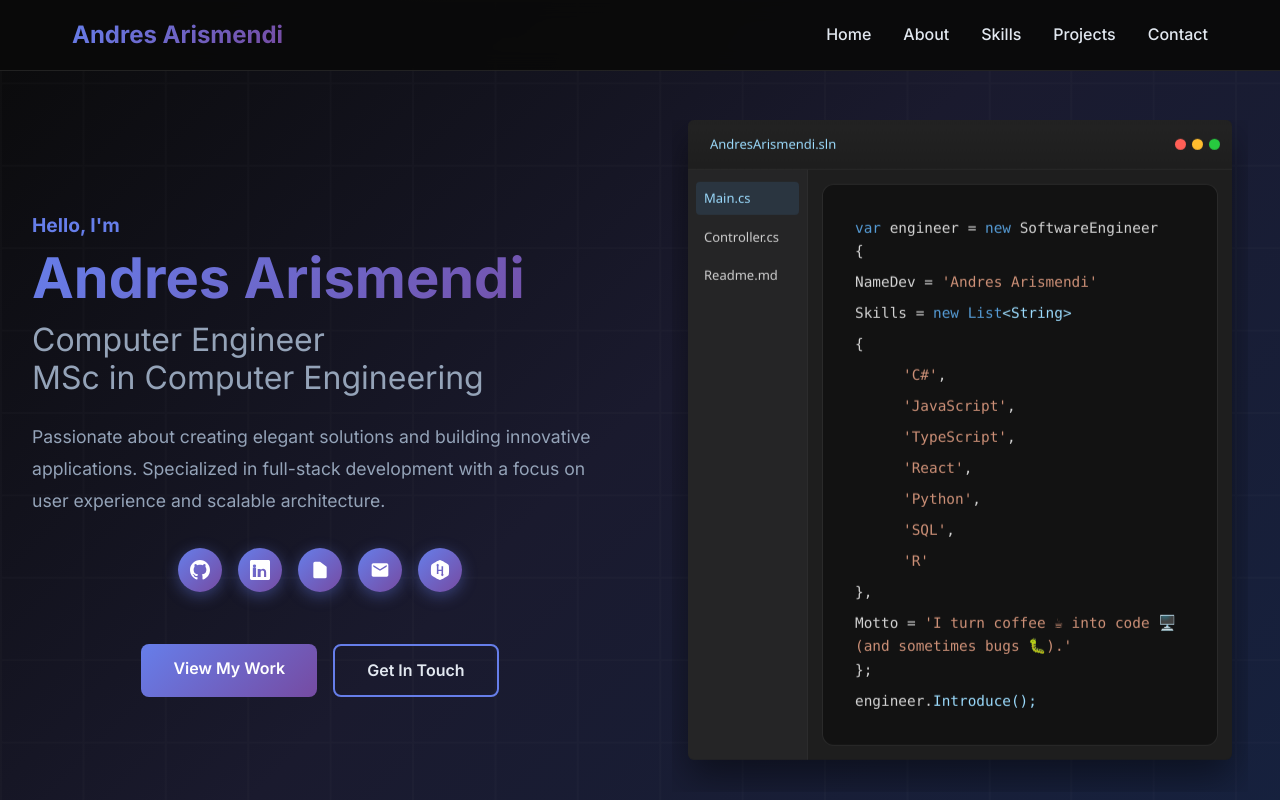
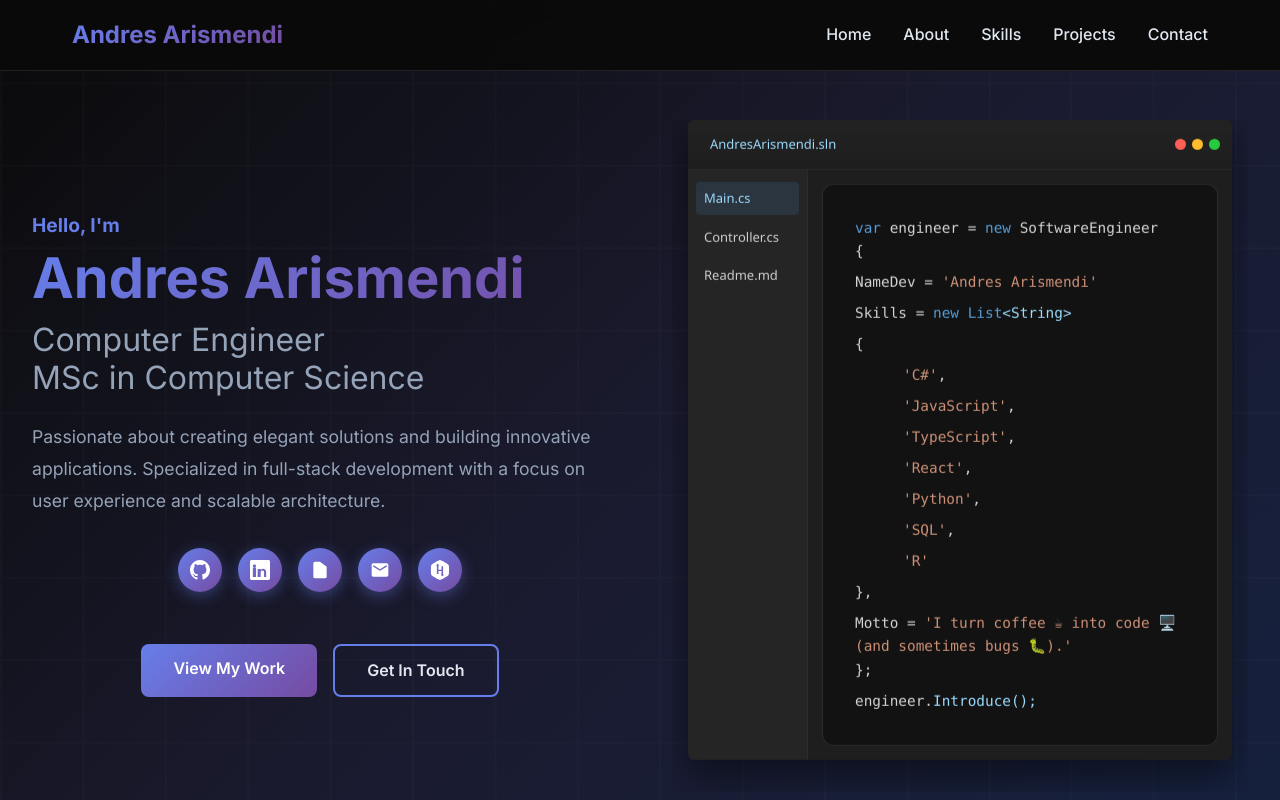
Before and after one commit to AndresArismendi/Portfolio, a React (Vite) app: page / in a window 1280 px wide. Shown: the top 800 px of the page. Built offline with nearby package versions, Linux system fonts and the light colour scheme.

Commit message:
msc definition

```diff
--- a/src/components/Hero.tsx
+++ b/src/components/Hero.tsx
@@ -12,13 +12,11 @@ const Hero: React.FC = () => {
               <span className="greeting">Hello, I'm</span>
               <span className="name">Andres Arismendi</span>
               <span className="title">Computer Engineer</span>
-              <span className="title">MSc in Computer Engineering</span>
+              <span className="title">MSc in Computer Science</span>
             </h1>
             <p className="hero-description">
               Passionate about creating elegant solutions and building innovative applications.
               Specialized in full-stack development with a focus on user experience and scalable architecture.
-
-
             </p>
 
             <div className="hero-social-icons">
```
